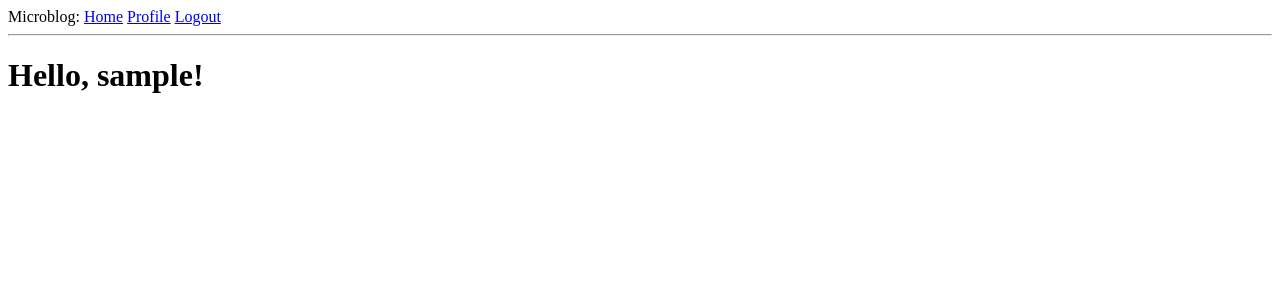
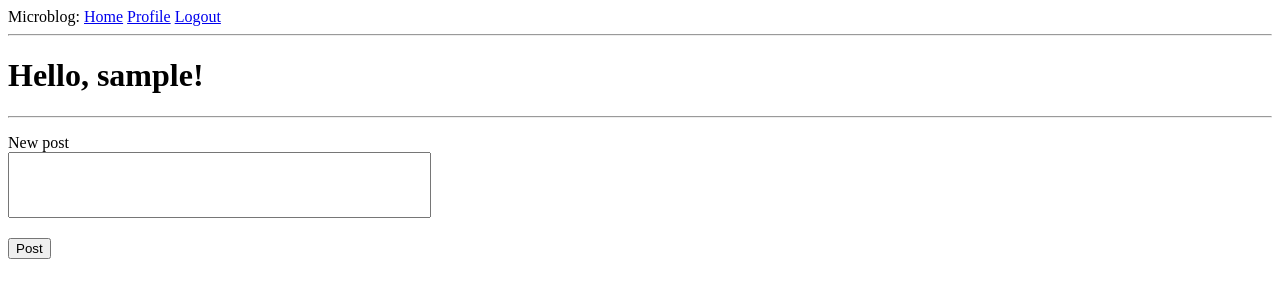
Before and after one commit to notweerdmonk/microblog, a Flask app: page / in a window 1280 px wide. Shown: the top 300 px of the page. Run offline with Flask 2, Linux system fonts and the light colour scheme; the visitor is signed in with stand-in values (Sample User, id 1); data comes from the database, SQL or seed files in the repository; data that the repository does not hold is empty.

Commit message:
Add functionality to create new posts

```diff
--- a/app/forms.py
+++ b/app/forms.py
@@ -42,7 +42,8 @@ class RegistrationForm(FlaskForm):
 class EditProfileForm(FlaskForm):
     username = StringField('Username', validators=[DataRequired(),
         Length(min=0, max=32)])
-    about_me = TextAreaField('About me', validators=[Length(min=0, max=140)])
+    about_me = TextAreaField('About me', validators=[Length(min=0, max=140)],
+            render_kw={'style': 'resize: none;'})
     submit = SubmitField('Save')
     cancel = SubmitField('Cancel')
 
@@ -56,3 +57,8 @@ class EditProfileForm(FlaskForm):
             user = User.query.filter_by(username=username.data).first()
             if user is not None:
                 raise ValidationError('Please use a different username')
+
+class NewPostForm(FlaskForm):
+    post_body = TextAreaField('New post', validators=[Length(min=0, max=140)],
+            render_kw={'style': 'resize: none;'})
+    post = SubmitField('Post')
--- a/app/routes.py
+++ b/app/routes.py
@@ -1,7 +1,7 @@
 from flask import render_template, flash, redirect, url_for
 from flask import get_flashed_messages, request
 from app import app, db
-from app.forms import LoginForm, RegistrationForm, EditProfileForm
+from app.forms import LoginForm, RegistrationForm, EditProfileForm, NewPostForm
 from app.models import User, Post
 from flask_login import login_required, current_user, login_user, logout_user
 from werkzeug.urls import url_parse
@@ -13,12 +13,21 @@ def before_request():
         current_user.last_seen = datetime.utcnow()
         db.session.commit()
 
+def new_post(user, form):
+    post = Post(body=form.post_body.data, author=user)
+    if post is not None:
+        db.session.add(post)
+        db.session.commit()
+
 @app.route('/')
-@app.route('/index')
+@app.route('/index', methods=['GET', 'POST'])
 @login_required
 def index():
+    form = NewPostForm()
+    if form.validate_on_submit():
+        new_post(current_user, form)
     posts = Post.query.all()
-    return render_template('index.html', title = 'Home', posts=posts)
+    return render_template('index.html', title = 'Home', posts=posts, form=form)
 
 @app.route('/login', methods=['GET', 'POST'])
 def login():
@@ -62,12 +71,15 @@ def register():
         return redirect(url_for('login'))
     return render_template('register.html', title='Sign Up', form=form)
 
-@app.route('/user/<username>')
+@app.route('/user/<username>', methods=['GET', 'POST'])
 @login_required
 def user(username):
+    form = NewPostForm()
+    if form.validate_on_submit():
+        new_post(current_user, form)
     user = User.query.filter_by(username=username).first_or_404()
     posts = Post.query.filter_by(author=user).all()
-    return render_template('user.html', user=user, posts=posts)
+    return render_template('user.html', user=user, posts=posts, form=form)
 
 @app.route('/edit_profile', methods=['GET', 'POST'])
 @login_required
--- /dev/null
+++ b/app/templates/_new_post.html
@@ -0,0 +1,13 @@
+<form action='' method='post'>
+    {{ form.hidden_tag() }}
+    <p>
+    {{ form.post_body.label }}<br>
+    {{ form.post_body(cols=50, rows=4) }}
+    {% for error in form.post_body.errors %}
+    <span style='color: red;'>[{{ error }}]</span>
+    {% endfor %}
+    </p>
+    <p>
+    <span>{{ form.post() }}</span>
+    </p>
+</form>
--- a/app/templates/index.html
+++ b/app/templates/index.html
@@ -9,6 +9,8 @@
 </ul>
 {% endif %}
 <h1>Hello, {{ current_user.username }}!</h1>
+<hr>
+{% include '_new_post.html' %}
 {% for post in posts %}
 <div>
     <p>
--- a/app/templates/user.html
+++ b/app/templates/user.html
@@ -17,6 +17,7 @@
     </tr>
 </table>
 <hr>
+{% include '_new_post.html' %}
 {% for post in posts %}
 <p>
 {% include '_post.html' %}
```
